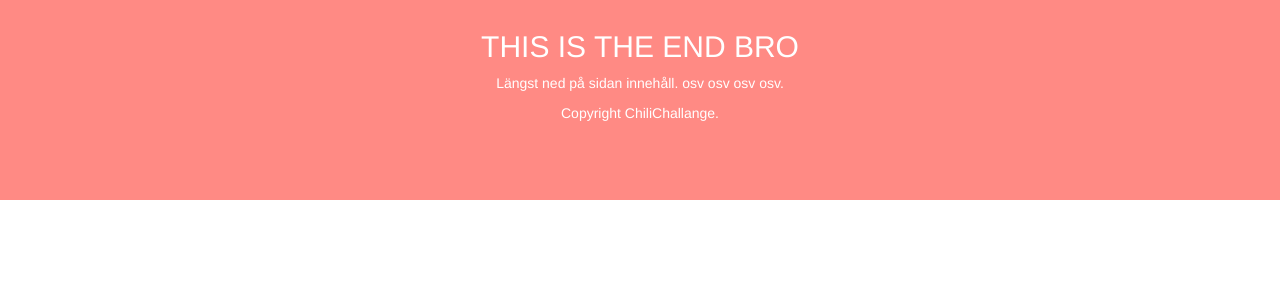
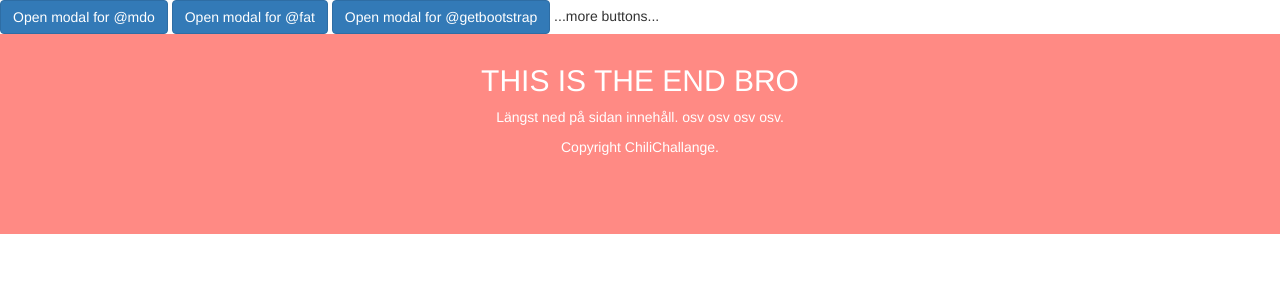
Before and after one commit to linusgalen/chilichallenge, a Flask app: page /aboutchili in a window 1280 px wide. Shown: the top 300 px of the page. Run offline with Flask 2, Linux system fonts and the light colour scheme; data that the repository does not hold is empty; parts of the project's set-up code (start-up, migrations or seed data) failed here and were passed over; some libraries are stand-ins or nearby versions.

Commit message:
Added modal to aboutchili it is not done

```diff
--- a/app/templates/aboutchili.html
+++ b/app/templates/aboutchili.html
@@ -1,15 +1,35 @@
 {% extends "base.html" %}
 {% block content %}
 
-<div id="user" class="media">
-    {% for product in product_list %}
-    <div class="media-body">
+<button type="button" class="btn btn-primary" data-toggle="modal" data-target="#exampleModal" data-whatever="@mdo">Open modal for @mdo</button>
+<button type="button" class="btn btn-primary" data-toggle="modal" data-target="#exampleModal" data-whatever="@fat">Open modal for @fat</button>
+<button type="button" class="btn btn-primary" data-toggle="modal" data-target="#exampleModal" data-whatever="@getbootstrap">Open modal for @getbootstrap</button>
+...more buttons...
 
-            <h4 class="media-heading">{{ product.name }}</h4>
-            <b>Email: </b> <h2></h2>
-            <b>Namn: </b> <h2> </h2>
-        </div>
-{% endfor %}
+<div class="modal fade" id="exampleModal" tabindex="-1" role="dialog" aria-labelledby="exampleModalLabel">
+  <div class="modal-dialog" role="document">
+    <div class="modal-content">
+      <div class="modal-header">
+        <button type="button" class="close" data-dismiss="modal" aria-label="Close"><span aria-hidden="true">&times;</span></button>
+        <h4 class="modal-title" id="exampleModalLabel">New message</h4>
+      </div>
+      <div class="modal-body">
+        <form>
+          <div class="form-group">
+            <label for="recipient-name" class="control-label">Recipient:</label>
+            <input type="text" class="form-control" id="recipient-name">
+          </div>
+          <div class="form-group">
+            <label for="message-text" class="control-label">Message:</label>
+            <textarea class="form-control" id="message-text"></textarea>
+          </div>
+        </form>
+      </div>
+      <div class="modal-footer">
+        <button type="button" class="btn btn-default" data-dismiss="modal">Close</button>
+        <button type="button" class="btn btn-primary">Send message</button>
+      </div>
+    </div>
+  </div>
 </div>
-
 {% endblock %}
--- a/app/views.py
+++ b/app/views.py
@@ -104,8 +104,8 @@ def aboutchili():
     product=product_list
     return render_template('aboutchili.html',
                            product_list=product)
-
-@app.route('/aboutchili/<int: product_id>')
-def product(product_id):
-    product =db.session.query(Product).get(product_id).seralize
-    return jsonify(product)
+#
+# @app.route('/aboutchili/<int: product_id>')
+# def product(product_id):
+#     product =db.session.query(Product).get(product_id).seralize
+#     return jsonify(product)
```
Also changed, not shown: app/static/aboutchili.js (added, +9 -0 lines).
